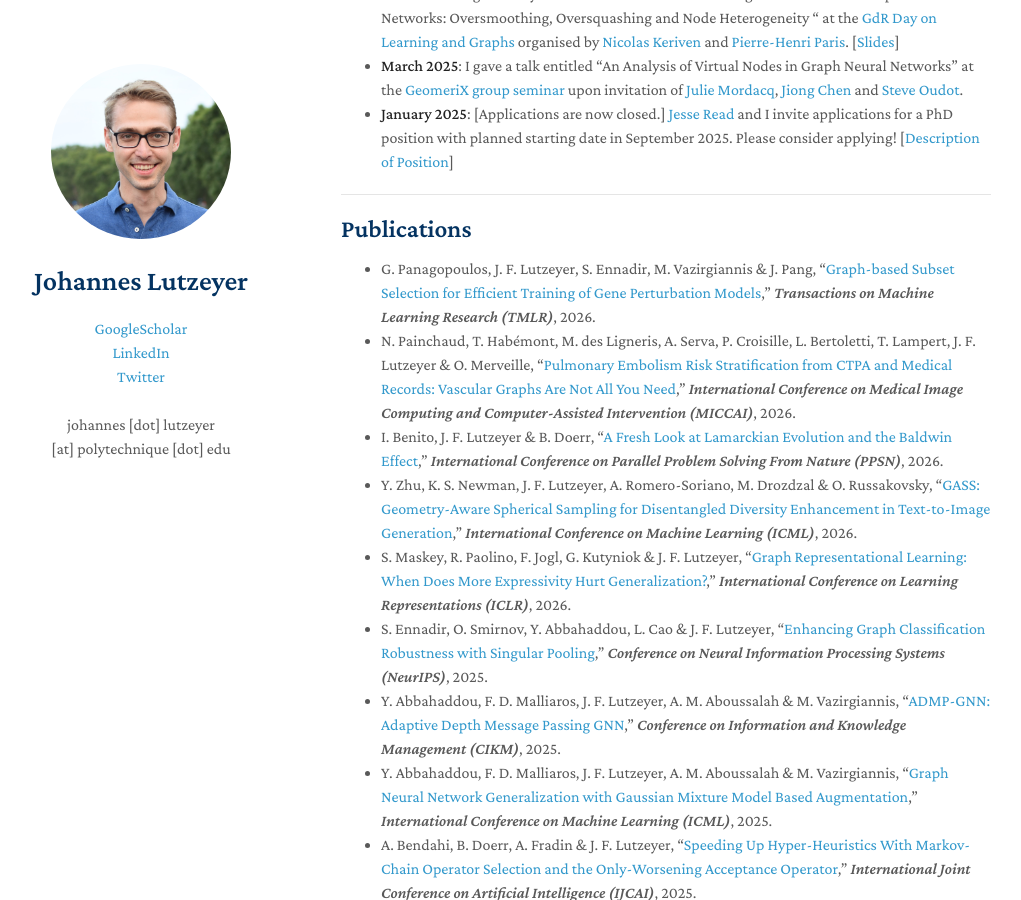
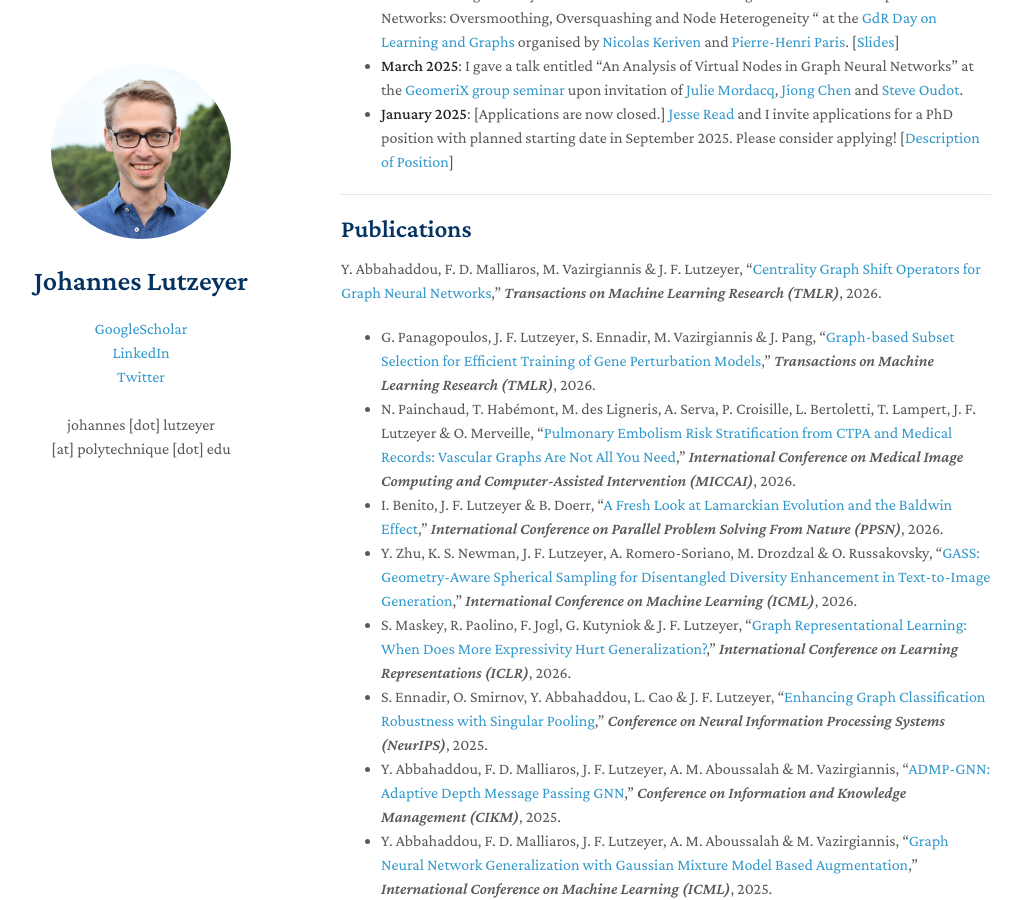
Before and after one commit to johanneslutzeyer/johanneslutzeyer.github.io, a Jekyll site: the page built from index.md, in a window 1280 px wide and 900 px high, scrolled down 1598 px. Shown: the whole window, without its empty margins (129-1150 px from the left). Built offline with Jekyll 4.4.1, drawn with Linux system fonts in a browser that asks for light colours; our own code applies the rules of GitHub Pages for plain Markdown files; a script that is not in the unit is left out.

Commit message:
Update index.md

```diff
--- a/index.md
+++ b/index.md
@@ -39,6 +39,7 @@ My academic CV can be accessed <a href="https://johanneslutzeyer.com/doc/Johanne
 
 ## Publications
 
+Y. Abbahaddou, F. D. Malliaros, M. Vazirgiannis & J. F. Lutzeyer, "<a href="https://openreview.net/pdf?id=Btd0SIpoO4" target="_blank">Centrality Graph Shift Operators for Graph Neural Networks</a>," *Transactions on Machine Learning Research (TMLR)*, 2026.
 - G. Panagopoulos, J. F. Lutzeyer, S. Ennadir, M. Vazirgiannis & J. Pang, "<a href="https://openreview.net/pdf?id=S5YDiO3Oox" target="_blank">Graph-based Subset Selection for Efficient Training of Gene Perturbation Models</a>," *Transactions on Machine Learning Research (TMLR)*, 2026.
 - N. Painchaud, T. Habémont, M. des Ligneris, A. Serva, P. Croisille, L. Bertoletti, T. Lampert, J. F. Lutzeyer & O. Merveille, "<a href="https://arxiv.org/pdf/2606.25956" target="_blank">Pulmonary Embolism Risk Stratification from CTPA and Medical Records: Vascular Graphs Are Not All You Need</a>," *International Conference on Medical Image Computing and Computer-Assisted Intervention (MICCAI)*, 2026.
 - I. Benito, J. F. Lutzeyer & B. Doerr, "<a href="https://arxiv.org/pdf/2605.28703" target="_blank">A Fresh Look at Lamarckian Evolution and the Baldwin Effect</a>," *International Conference on Parallel Problem Solving From Nature (PPSN)*, 2026.
```
